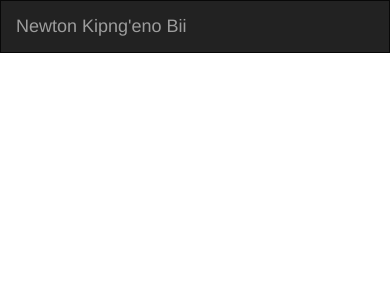
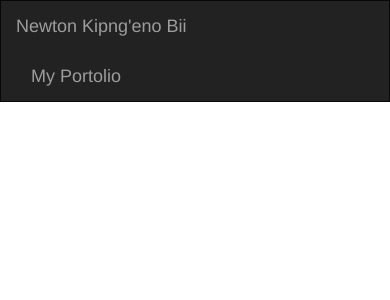
Before and after one commit to NewtonBii/django-portfolio, a Django app: page / in a window 390 px wide. Shown: the top 300 px of the page. Run offline with Django 3.2, Linux system fonts and the light colour scheme; some libraries are stand-ins or nearby versions.

Commit message:
Add templates.

```diff
--- a/portfolio/projects/templates/navbar.html
+++ b/portfolio/projects/templates/navbar.html
@@ -1,21 +1,25 @@
 <!DOCTYPE html>
 <html lang="en">
+
 <head>
 
   <meta charset="utf-8">
   <meta name="viewport" content="width=device-width, initial-scale=1">
 </head>
+
 <body>
   <nav class="navbar navbar-inverse">
     <div class="container-fluid">
       <div class="navbar-header">
         <a class="navbar-brand" href="{% url 'allProjects' %}">Newton Kipng'eno Bii</a>
       </div>
+      <div class="navbar-right">
+        <div class="navbar-brand">
+          My Portolio
         </div>
-  <div class="col-sm-4 col-md-4 navbar-right">
-
-
+      </div>
     </div>
   </nav>
 </body>
+
 </html>
```
Lines whose indentation alone changed are shown as unchanged.
